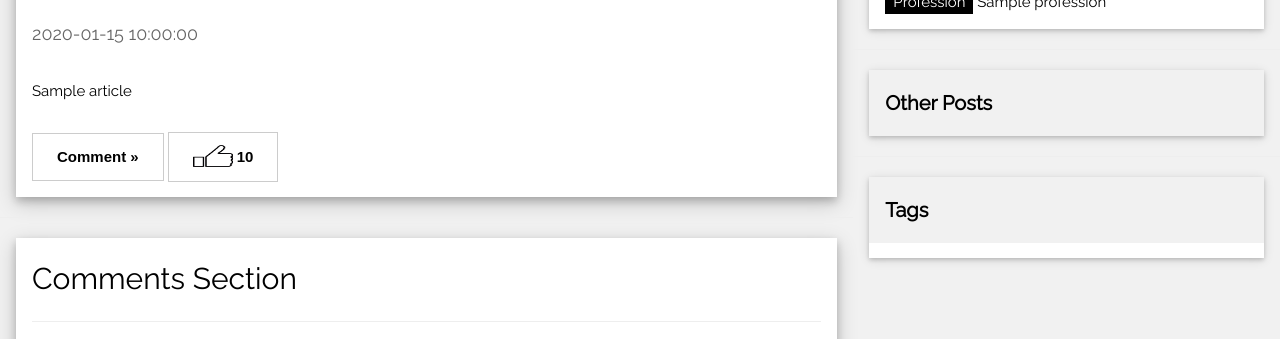
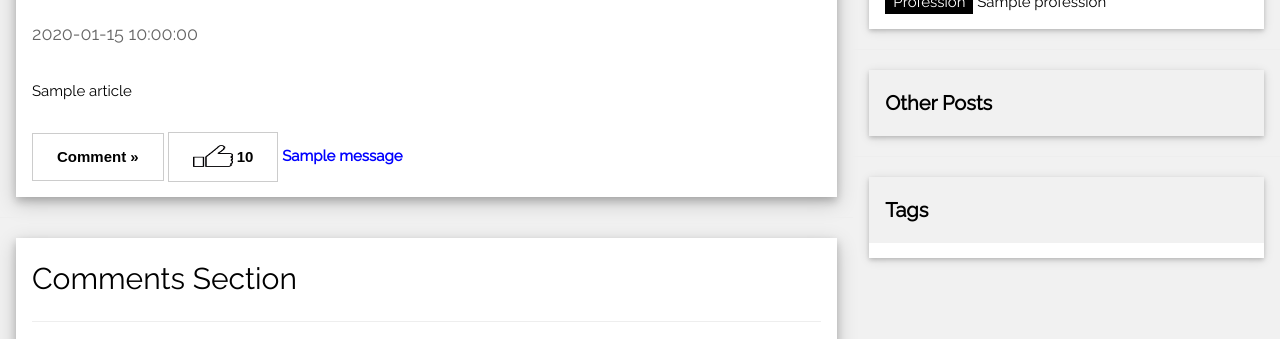
Before and after one commit to dushyant7917/Blog-Web-App, a Flask app: template templates/article.html in a window 1280 px wide. Shown: the part 719-1058 px from the top of the page. Run offline with Flask 2, Linux system fonts and the light colour scheme; the template is opened without the code that fills it: most values are stand-ins (such as "Sample title", 1, 10 or a date in 2020); one stand-in notice (Sample message) is shown; some web fonts are replaced.

Commit message:
Update article.html

```diff
--- a/templates/article.html
+++ b/templates/article.html
@@ -71,6 +71,7 @@ body,h1,h2,h3,h4,h5 {font-family: "Raleway", sans-serif}
           <p id="demo">
             <button onclick="chg();" class="w3-btn w3-padding-large w3-white w3-border w3-hover-border-black"><b>Comment &raquo;</b></button>
             <button class="w3-btn w3-padding-large w3-white w3-border w3-hover-border-black"><b><a href="{{url_for('like', article_id = item['_id'])}}"><img src="/static/like1.png" height="22px" width="40px"></img></a> {{item['likes']}}</b></button>
+            <b style="color:blue">{{ get_flashed_messages()[0] }}</b>
           </p>
         </div>
       </div>
@@ -139,7 +140,7 @@ document.getElementById("demo").innerHTML = closeButton;
         <span>{{op['date']}}</span><br>
         <span><b>{{op['title']}}</b></span>
       </li>
-      </a>
+    </a><hr>
       {% endif %}
       {% endfor %}
     </ul>
```
